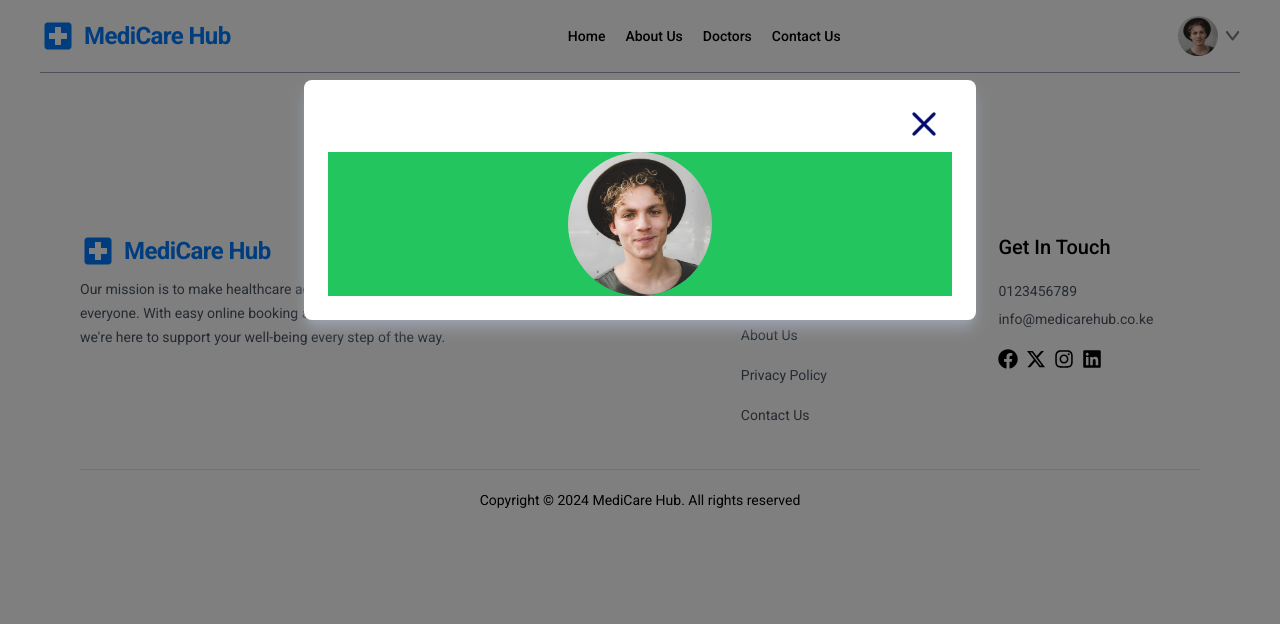
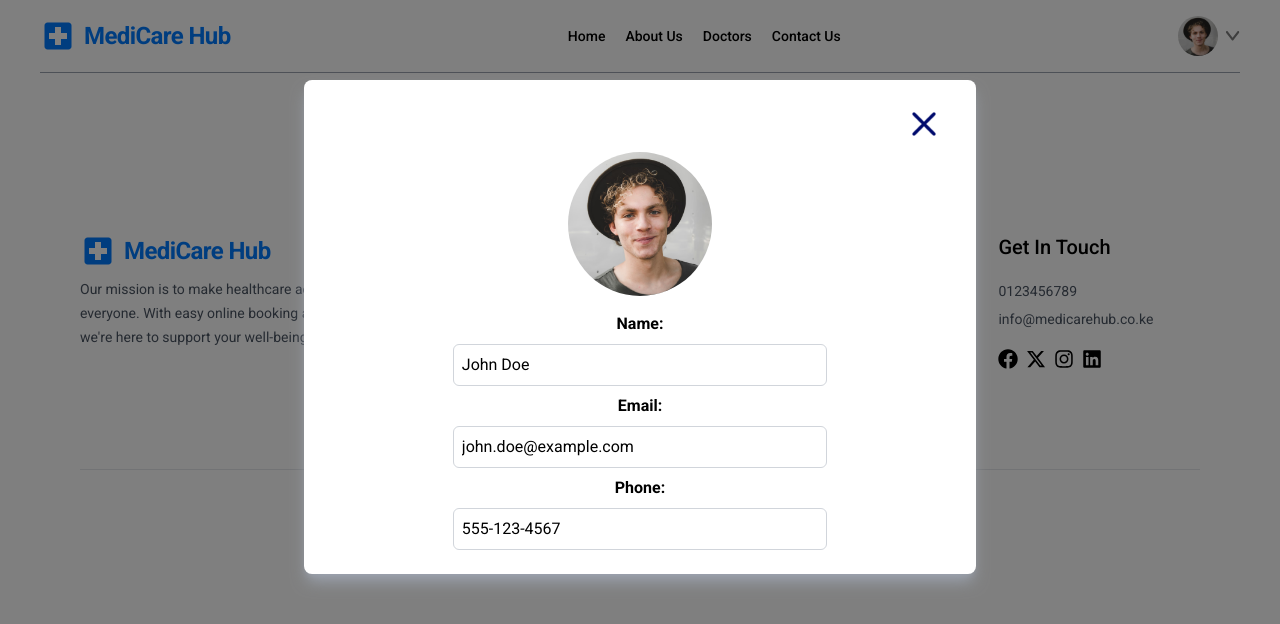
Before and after one commit to briansimiyuj/doctor-appointment-app, a React (Vite) app: page /profile/1 in a window 1280 px wide. Shown: the top 624 px of the page. Built offline with nearby package versions, Linux system fonts and the light colour scheme; a web font is replaced by a local one.

Commit message:
Edit profile form 3

```diff
--- a/src/components/Profile/EditForm.tsx
+++ b/src/components/Profile/EditForm.tsx
@@ -1,5 +1,6 @@
 import { useContext, useRef } from "react"
 import { ProfileContext } from "../../context/ProfileContext"
+import EditFormInput from "./EditFormInput"
 
 const EditForm: React.FC = ()=>{
 
@@ -45,7 +46,7 @@ const EditForm: React.FC = ()=>{
 
     return(
 
-        <div className="bg-green-500">
+        <>
 
             <form action="" className="flex flex-col gap-4 items-center justify-center w-full">
 
@@ -69,9 +70,12 @@ const EditForm: React.FC = ()=>{
 
                 </div>
 
+
+                <EditFormInput userData={userData} setUserData={setUserData}/>
+
             </form>
 
-        </div>
+        </>
 
     )
 
--- /dev/null
+++ b/src/components/Profile/EditFormInput.tsx
@@ -0,0 +1,70 @@
+import { UserData } from "../../assets/ProfileType"
+
+type EditFormInputProps ={
+
+    userData: UserData,
+    setUserData: React.Dispatch<React.SetStateAction<UserData>>
+
+}
+
+const EditFormInput: React.FC<EditFormInputProps> = ({ userData, setUserData })=>{
+
+    return(
+
+        <div className="flex flex-col gap-2 w-full">
+
+            <div className="flex flex-col gap-2 w-full items-center">
+
+                <label htmlFor="name" className="font-semibold">Name:</label>
+
+                <input
+                    type="text"
+                    name="name"
+                    id="name"
+                    placeholder="Enter your name"
+                    className="w-[60%] p-2 rounded-md border border-gray-300"
+                    value={userData.name}
+
+                />
+
+            </div>
+
+
+            <div className="flex flex-col gap-2 w-full items-center">
+
+                <label htmlFor="email" className="font-semibold">Email:</label>
+
+                <input
+                    type="email"
+                    name="email"
+                    id="email"
+                    placeholder="Enter your email"
+                    className="w-[60%] p-2 rounded-md border border-gray-300"
+                    value={userData.address.email}
+                />
+
+            </div>
+
+
+            <div className="flex flex-col gap-2 w-full items-center">
+
+                <label htmlFor="phone" className="font-semibold">Phone:</label>
+
+                <input
+                    type="text"
+                    name="phone"
+                    id="phone"
+                    placeholder="Enter your phone"
+                    className="w-[60%] p-2 rounded-md border border-gray-300"
+                    value={userData.address.phone}
+                />
+
+            </div>
+
+        </div>
+
+    )
+
+}
+
+export default EditFormInput
```
Also changed, not shown: 1 other file (tests, documents, lock files or other folders).
